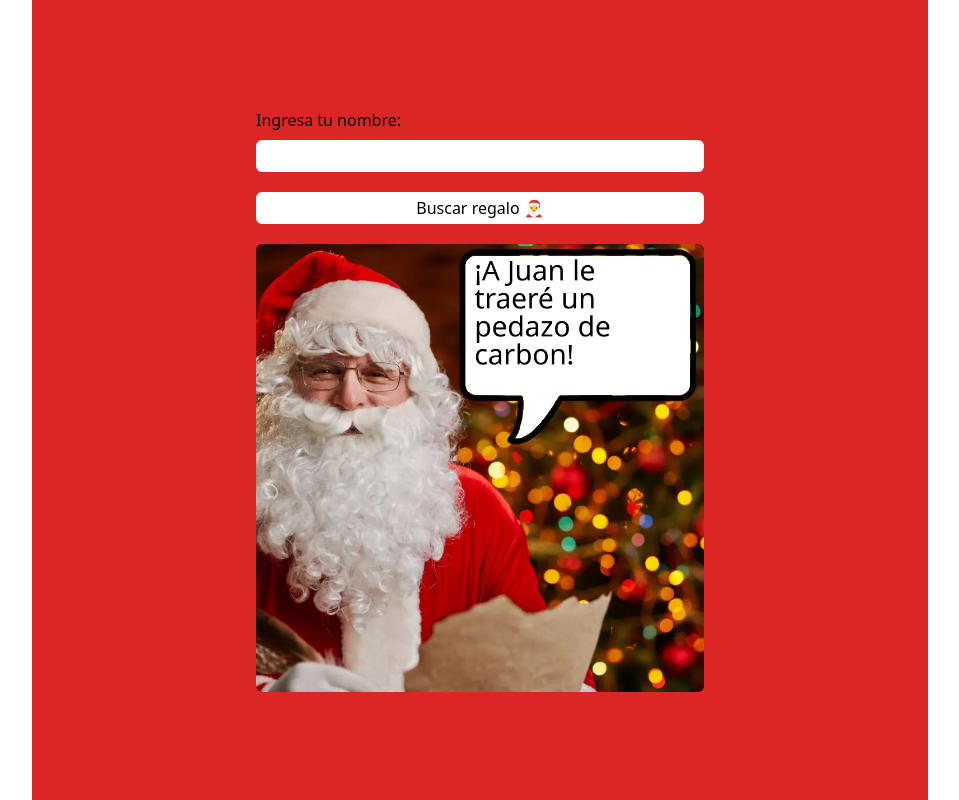
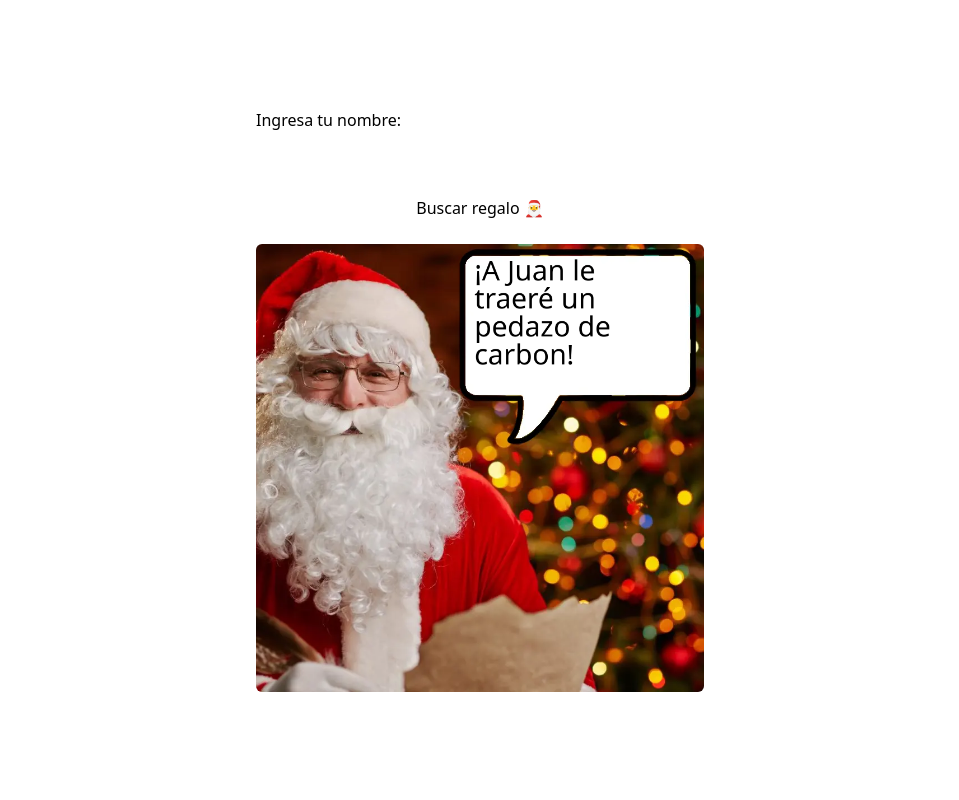
Before and after one commit to gerardocrr/happy-cards, a React (Vite) app: page / in a window 1280 px wide. Shown: the whole page, without its empty margins (160-1119 px from the left). Built offline with nearby package versions, Linux system fonts and the light colour scheme.

Commit message:
remove redundant background color from container in App component

```diff
--- a/src/App.tsx
+++ b/src/App.tsx
@@ -7,7 +7,7 @@ function App() {
   const [gift, setGift] = useState("");
   return (
     <>
-      <div className="container max-w-4xl mx-auto bg-red-600 flex flex-col h-svh justify-center items-center">
+      <div className="container max-w-4xl mx-auto flex flex-col h-svh justify-center items-center">
         <Form setName={setName} setGift={setGift} />
         <CardSanta name={name} gift={gift} />
       </div>
```
